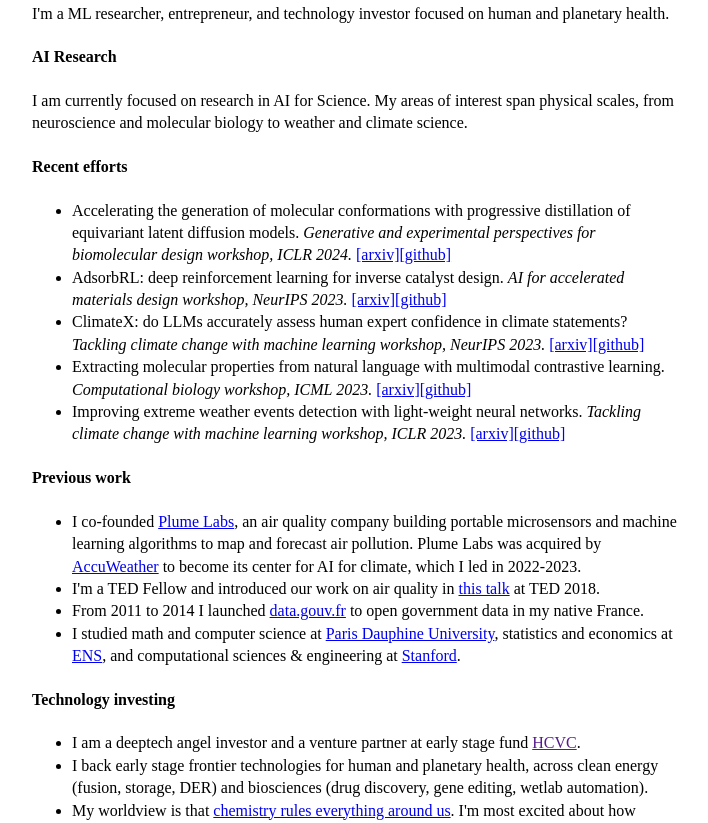
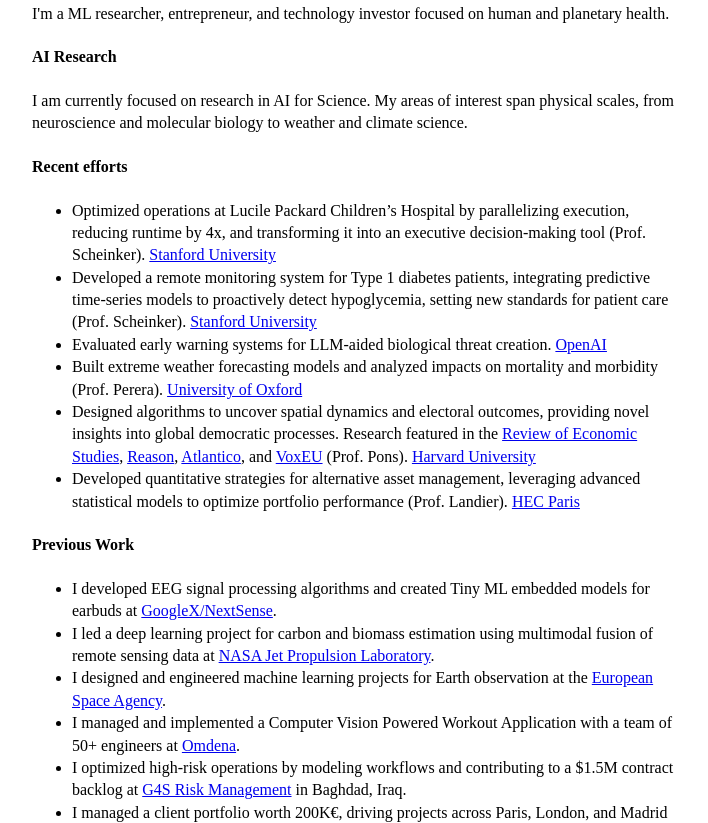
Before and after one commit to fraware/mpetel.github.io, a plain HTML site: page index.html in a window 1280 px wide. Shown: the part 121-944 px from the top of the page, without its empty margins (283-991 px from the left). Drawn offline with Linux system fonts and the light colour scheme.

Commit message:
Update index.html

```diff
--- a/index.html
+++ b/index.html
@@ -2,18 +2,17 @@
 <html>
 <head>
 
-<script async src="https://www.googletagmanager.com/gtag/js?id=G-S20ZX93LV6"></script>
-<script>
-  window.dataLayer = window.dataLayer || [];
-  function gtag(){dataLayer.push(arguments);}
-  gtag('js', new Date());
-
-  gtag('config', 'G-S20ZX93LV6');
-</script>
+<!-- Google Tag Manager -->
+<script>(function(w,d,s,l,i){w[l]=w[l]||[];w[l].push({'gtm.start':
+new Date().getTime(),event:'gtm.js'});var f=d.getElementsByTagName(s)[0],
+j=d.createElement(s),dl=l!='dataLayer'?'&l='+l:'';j.async=true;j.src=
+'https://www.googletagmanager.com/gtm.js?id='+i+dl;f.parentNode.insertBefore(j,f);
+})(window,document,'script','dataLayer','GTM-T786TPX7');</script>
+<!-- End Google Tag Manager -->
 
 <meta name="description" content="A few things about me"/>
 <meta name="viewport" content="width=device-width, initial-scale=1.0">
-<link rel="canonical" href="http://mateopetel.com" />
+<link rel="canonical" href="http://mateopetel.xyz" />
 <style>
 	body {
 	  line-height: 1.4;
@@ -35,6 +34,12 @@
 
 
 <body>
+
+<!-- Google Tag Manager (noscript) -->
+<noscript><iframe src="https://www.googletagmanager.com/ns.html?id=GTM-T786TPX7"
+height="0" width="0" style="display:none;visibility:hidden"></iframe></noscript>
+<!-- End Google Tag Manager (noscript) -->
+
 <div id="maincontent" style="margin-top:70px">
   <h2>Mateo H. Petel</h2>
 	<p>I'm a ML researcher, entrepreneur, and technology investor focused on human and planetary health.</p>
@@ -45,28 +50,35 @@
 
     <h4>Recent efforts</h4>
 
-    <ul>
-        <li>Accelerating the generation of molecular conformations with progressive distillation of equivariant latent diffusion models. <i>Generative and experimental perspectives for biomolecular design workshop, ICLR 2024.</i> <a href="https://arxiv.org/abs/2404.13491v1">[arxiv]</a><a href="https://github.com/rlacombe/AccGeoLDM">[github]</a></li>
-        <li>AdsorbRL: deep reinforcement learning for inverse catalyst design. <i>AI for accelerated materials design workshop, NeurIPS 2023.</i> <a href="https://arxiv.org/abs/2312.02308">[arxiv]</a><a href="https://github.com/rlacombe/AdsorbRL">[github]</a></li>
-        <li>ClimateX: do LLMs accurately assess human expert confidence in climate statements? <i>Tackling climate change with machine learning workshop, NeurIPS 2023.</i> <a href="https://arxiv.org/abs/2311.17107">[arxiv]</a><a href="https://github.com/rlacombe/ClimateX">[github]</a></li>
-        <li>Extracting molecular properties from natural language with multimodal contrastive learning. <i>Computational biology workshop, ICML 2023.</i> <a href="https://arxiv.org/abs/2307.12996">[arxiv]</a><a href="https://github.com/rlacombe/new-MoMu">[github]</a></li>
-        <li>Improving extreme weather events detection with light-weight neural networks. <i>Tackling climate change with machine learning workshop, ICLR 2023.</i> <a href="https://arxiv.org/abs/2304.00176">[arxiv]</a><a href="https://github.com/hannahg141/ClimateNet">[github]</a></li>
-    </ul>
+	<ul>
+	    <li>Optimized operations at Lucile Packard Children’s Hospital by parallelizing execution, reducing runtime by 4x, and transforming it into an executive decision-making tool (Prof. Scheinker). <a href="https://med.stanford.edu/pediatrics/research.html">Stanford University</a></li>
+	    <li>Developed a remote monitoring system for Type 1 diabetes patients, integrating predictive time-series models to proactively detect hypoglycemia, setting new standards for patient care (Prof. Scheinker). <a href="https://www.stanford.edu/">Stanford University</a></li>
+	    <li>Evaluated early warning systems for LLM-aided biological threat creation. <a href="https://openai.com/index/red-teaming-network/">OpenAI</a></li>
+	    <li>Built extreme weather forecasting models and analyzed impacts on mortality and morbidity (Prof. Perera). <a href="https://www.ndm.ox.ac.uk/">University of Oxford</a></li>
+	    <li>Designed algorithms to uncover spatial dynamics and electoral outcomes, providing novel insights into global democratic processes. Research featured in the <a href="https://www.vincentpons.org/electoral-turnovers">Review of Economic Studies</a>, <a href="https://reason.com/2022/02/22/voting-out-incumbents-boosts-economic-growth-decreases-corruption/">Reason</a>, <a href="https://atlantico.fr/article/decryptage/les-vertus-de-l-alternance-une-etude-sur-les-elections-dans-le-monde-depuis-1945-montre-que-les-electeurs-gagnent-en-general-a-chasser-les-sortants-legislatives-presidentielles-benjamin-marx-vincent-pons-vincent-rollet">Atlantico</a>, and <a href="https://voxeu.org/article/surprising-benefits-voting-change">VoxEU</a> (Prof. Pons). <a href="https://www.economics.harvard.edu/">Harvard University</a></li>
+	    <li>Developed quantitative strategies for alternative asset management, leveraging advanced statistical models to optimize portfolio performance (Prof. Landier). <a href="https://www.hec.edu/en/doctoral-program/research-areas">HEC Paris</a></li>
+	</ul>
 
-    <h4>Previous work</h4>
+	<h4>Previous Work</h4>
 
-    <ul>
-	<li>I co-founded <a href="https://plumelabs.com">Plume Labs</a>, an air quality company building portable microsensors and machine learning algorithms to map and forecast air pollution. Plume Labs was acquired by <a href="https://techcrunch.com/2022/01/24/accuweather-acquires-air-pollution-startup-plume-labs/">AccuWeather</a> to become its center for AI for climate, which I led in 2022-2023.</li>
-        <li>I'm a TED Fellow and introduced our work on air quality in <a href="https://www.ted.com/talks/romain_lacombe_a_personal_air_quality_tracker_that_lets_you_know_what_you_re_breathing?subtitle=en">this talk</a> at TED 2018.</li>
-        <li>From 2011 to 2014 I launched <a href="https://data.gouv.fr">data.gouv.fr</a> to open government data in my native France.</li>
-        <li>I studied math and computer science at <a href="https://dauphine.psl.eu/en/research/research-at-dauphine">Paris Dauphine University</a>, statistics and economics at <a href="https://ens-paris-saclay.fr/en">ENS</a>, and computational sciences & engineering at <a href="https://www.stanford.edu/">Stanford</a>.</li>
-    </ul>
+	<ul>
+	    <li>I developed EEG signal processing algorithms and created Tiny ML embedded models for earbuds at <a href="https://www.nextsense.io/about-us">GoogleX/NextSense</a>.</li>
+	    <li>I led a deep learning project for carbon and biomass estimation using multimodal fusion of remote sensing data at <a href="https://www.jpl.nasa.gov/">NASA Jet Propulsion Laboratory</a>.</li>
+	    <li>I designed and engineered machine learning projects for Earth observation at the <a href="https://philab.esa.int/">European Space Agency</a>.</li>
+	    <li>I managed and implemented a Computer Vision Powered Workout Application with a team of 50+ engineers at <a href="https://www.omdena.com/">Omdena</a>.</li>
+	    <li>I optimized high-risk operations by modeling workflows and contributing to a $1.5M contract backlog at <a href="https://www.g4sriskmanagement.com/global-reach/iraq">G4S Risk Management</a> in Baghdad, Iraq.</li>
+	    <li>I managed a client portfolio worth 200K€, driving projects across Paris, London, and Madrid while at <a href="https://dauphine-junior-consulting.com/">Dauphine Junior Consulting</a>.</li>
+	    <li>I supported patients in ICU and worked at the morgue during the COVID-19 crisis at <a href="http://chu-mondor.aphp.fr/">Henri Mondor APHP Hospital</a>.</li>
+	    <li>I co-organized the first national high school soccer championship for non-profit organizations with <a href=https://www.helloasso.com/associations/pensee-jeune/collectes/le-ballon-de-l-espoir-par-les-lyceens">Le Ballon De l’Espoir</a> and received the Coup de Coeur Award from <a href="https://www.unwomen.org/en">UN Women France</a> for my contributions to gender equality initiatives.</li>
+	    <li>I studied mathematics and computer science at <a href="https://dauphine.psl.eu/en/research/research-at-dauphine">Paris Dauphine University</a>, statistics and economics at <a href="https://ens-paris-saclay.fr/en">ENS Paris-Saclay</a>, and computational sciences and engineering at <a href="https://www.stanford.edu/">Stanford University</a>.</li>
+	</ul>
+
 
     <h4>Technology investing</h4>
 	<ul>
-		<li>I am a deeptech angel investor and a venture partner at early stage fund <a href="">HCVC</a>.</li>
-		<li>I back early stage frontier technologies for human and planetary health, across clean energy (fusion, storage, DER) and biosciences (drug discovery, gene editing, wetlab automation).</li>
-    		<li>My worldview is that <a href="https://x.com/rlacombe/status/1875319031529664973">chemistry rules everything around us</a>. I'm most excited about how progress in AI accelerates scientific discovery in the world of cells, molecules, and materials.</li>
+		<li>I am a deeptech angel investor.</li>
+		<li>I back early stage frontier technologies for human and planetary health, across clean energy (fusion, storage) and biosciences (neuroscience, drug discovery, wetlab automation).</li>
+    		<li>I'm most excited about how progress in AI accelerates scientific discovery in the world of cells and neuroscience.</li>
 	</ul>
 
     <h4>About me</h4>
```
